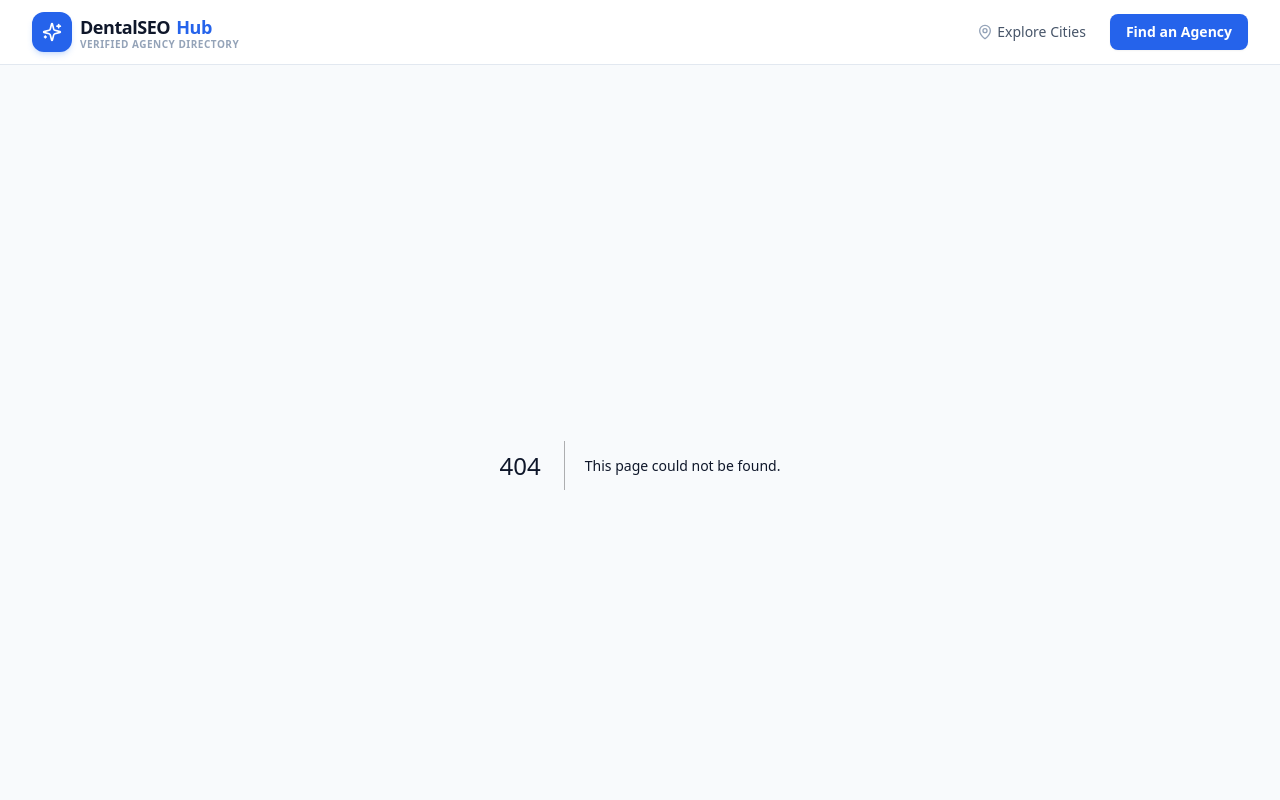
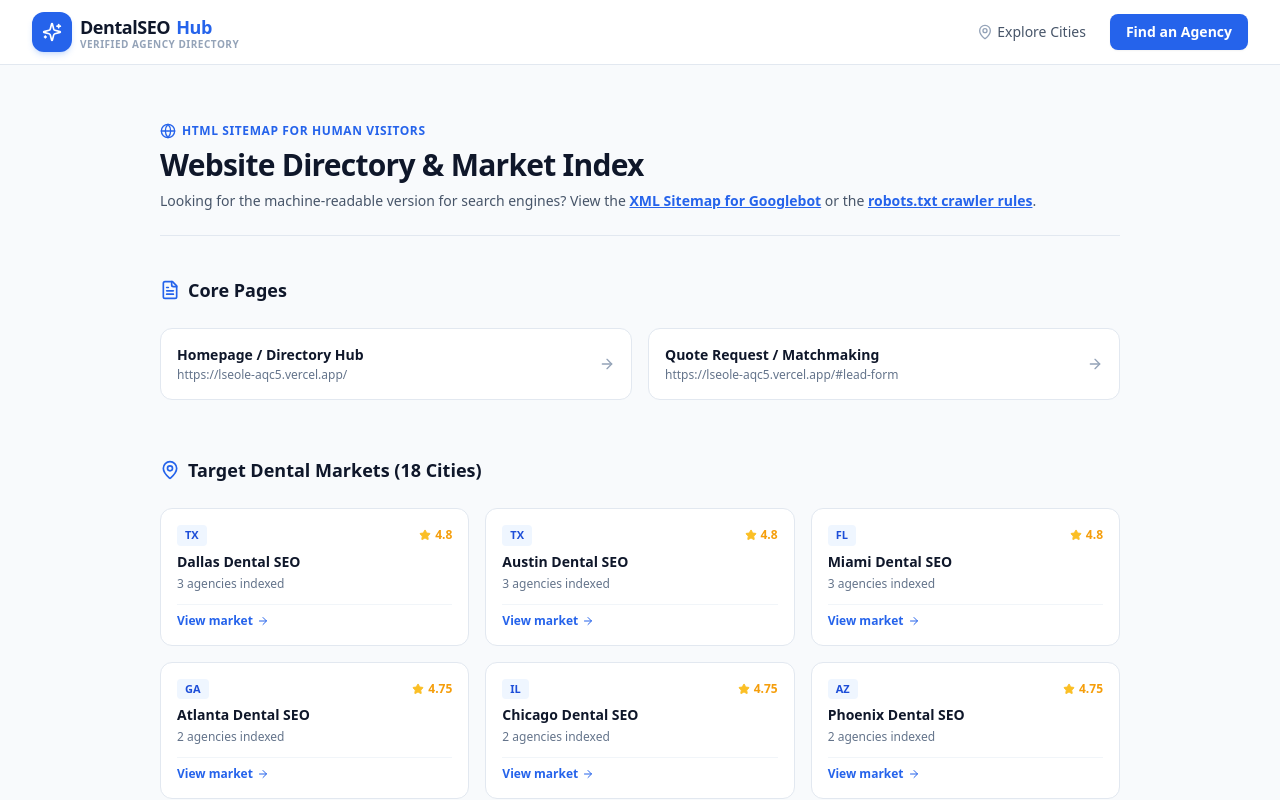
Before and after one commit to jenihas90-ship-it/lseole, a Next.js app: page /sitemap in a window 1280 px wide. Before the commit this address had no page. Shown: the top 800 px of the page. Built offline with nearby package versions, Linux system fonts and the light colour scheme.

Commit message:
Add human-friendly HTML sitemap at /sitemap with directory navigation

```diff
--- /dev/null
+++ b/app/sitemap/page.tsx
@@ -0,0 +1,104 @@
+import Link from "next/link";
+import enrichedData from "@/data/enriched_db.json";
+import { MapPin, Star, ArrowRight, FileText, Globe } from "lucide-react";
+
+export const metadata = {
+  title: "HTML Sitemap | DentalSEOHub",
+  description: "Browse all indexed dental marketing and SEO agency directories across top US metropolitan areas.",
+};
+
+export default function HtmlSitemapPage() {
+  const { cities } = enrichedData;
+
+  return (
+    <div className="max-w-5xl mx-auto px-4 sm:px-6 lg:px-8 py-14 space-y-10">
+      <div className="border-b border-slate-200 pb-6">
+        <div className="inline-flex items-center gap-1.5 text-xs font-semibold text-blue-600 uppercase tracking-wider mb-2">
+          <Globe className="w-4 h-4" />
+          <span>HTML Sitemap for Human Visitors</span>
+        </div>
+        <h1 className="text-3xl font-extrabold text-slate-900 tracking-tight">
+          Website Directory & Market Index
+        </h1>
+        <p className="text-slate-600 text-sm mt-2">
+          Looking for the machine-readable version for search engines? View the{" "}
+          <a href="/sitemap.xml" className="text-blue-600 font-semibold underline">
+            XML Sitemap for Googlebot
+          </a>{" "}
+          or the{" "}
+          <a href="/robots.txt" className="text-blue-600 font-semibold underline">
+            robots.txt crawler rules
+          </a>
+          .
+        </p>
+      </div>
+
+      <div className="space-y-6">
+        <h2 className="text-lg font-bold text-slate-900 flex items-center gap-2">
+          <FileText className="w-5 h-5 text-blue-600" />
+          Core Pages
+        </h2>
+        <div className="grid grid-cols-1 sm:grid-cols-2 gap-4">
+          <Link
+            href="/"
+            className="p-4 bg-white rounded-xl border border-slate-200 hover:border-blue-500 hover:shadow-sm transition flex items-center justify-between"
+          >
+            <div>
+              <div className="font-semibold text-slate-900 text-sm">Homepage / Directory Hub</div>
+              <div className="text-xs text-slate-500 mt-0.5">https://lseole-aqc5.vercel.app/</div>
+            </div>
+            <ArrowRight className="w-4 h-4 text-slate-400" />
+          </Link>
+          <Link
+            href="/#lead-form"
+            className="p-4 bg-white rounded-xl border border-slate-200 hover:border-blue-500 hover:shadow-sm transition flex items-center justify-between"
+          >
+            <div>
+              <div className="font-semibold text-slate-900 text-sm">Quote Request / Matchmaking</div>
+              <div className="text-xs text-slate-500 mt-0.5">https://lseole-aqc5.vercel.app/#lead-form</div>
+            </div>
+            <ArrowRight className="w-4 h-4 text-slate-400" />
+          </Link>
+        </div>
+      </div>
+
+      <div className="space-y-6 pt-4">
+        <h2 className="text-lg font-bold text-slate-900 flex items-center gap-2">
+          <MapPin className="w-5 h-5 text-blue-600" />
+          Target Dental Markets ({cities.length} Cities)
+        </h2>
+        <div className="grid grid-cols-1 sm:grid-cols-2 md:grid-cols-3 gap-4">
+          {cities.map((city) => (
+            <Link
+              key={city.slug}
+              href={`/dental-agencies/${city.slug}`}
+              className="p-4 bg-white rounded-xl border border-slate-200 hover:border-blue-500 hover:shadow-sm transition flex flex-col justify-between"
+            >
+              <div>
+                <div className="flex items-center justify-between mb-1.5">
+                  <span className="text-[11px] font-bold text-blue-700 bg-blue-50 px-2 py-0.5 rounded">
+                    {city.state}
+                  </span>
+                  <div className="flex items-center gap-1 text-xs font-semibold text-amber-500">
+                    <Star className="w-3 h-3 fill-amber-400 text-amber-400" />
+                    <span>{city.averageRating}</span>
+                  </div>
+                </div>
+                <div className="font-bold text-slate-900 text-sm">
+                  {city.cityName} Dental SEO
+                </div>
+                <div className="text-xs text-slate-500 mt-1 line-clamp-1">
+                  {city.agencyCount} agencies indexed
+                </div>
+              </div>
+              <div className="mt-3 pt-2 border-t border-slate-100 text-xs text-blue-600 font-semibold flex items-center gap-1">
+                <span>View market</span>
+                <ArrowRight className="w-3 h-3" />
+              </div>
+            </Link>
+          ))}
+        </div>
+      </div>
+    </div>
+  );
+}
--- a/components/Footer.tsx
+++ b/components/Footer.tsx
@@ -36,6 +36,14 @@ export default function Footer() {
           </div>
 
           <div>
+            <h4 className="text-sm font-semibold uppercase tracking-wider text-white mb-3">Navigation & Index</h4>
+            <ul className="space-y-2 text-sm text-slate-400">
+              <li><Link href="/sitemap" className="hover:text-white transition">HTML Sitemap (All Cities)</Link></li>
+              <li><a href="/sitemap.xml" target="_blank" className="hover:text-white transition">XML Sitemap (Googlebot)</a></li>
+              <li><a href="/robots.txt" target="_blank" className="hover:text-white transition">Robots.txt</a></li>
+            </ul>
+          </div>
+          <div>
             <h4 className="text-sm font-semibold uppercase tracking-wider text-white mb-3">For Agencies</h4>
             <ul className="space-y-2 text-sm text-slate-400">
               <li><a href="#lead-form" className="hover:text-white transition">Claim Practice Leads</a></li>
```
